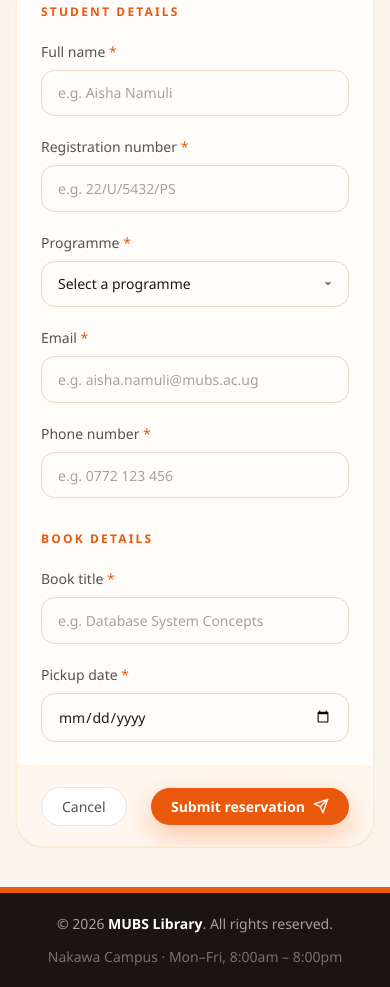
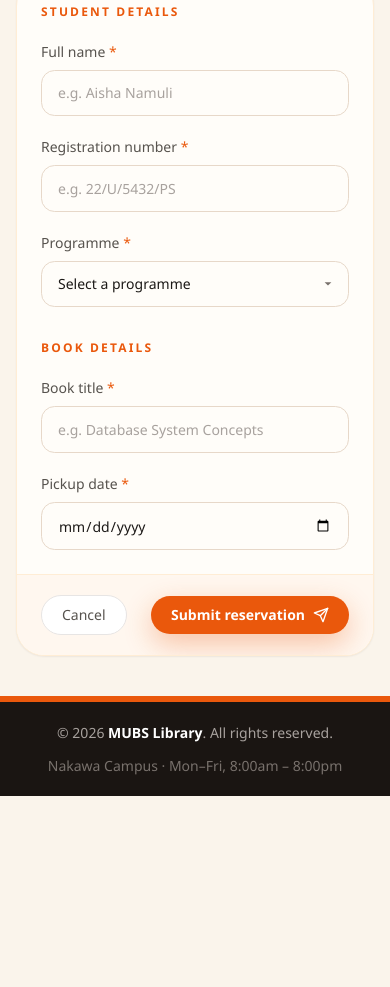
Before and after one commit to moshin-gyagenda/mubs-library-reservation-frontend, a plain HTML site: page create.html in a window 390 px wide. Shown: the part 661-1648 px from the top of the page. After the commit the page ends 1457 px from the top, so only its background shows below. Drawn offline with Linux system fonts and the light colour scheme.

Commit message:
Email and phone are removed from the reservation form

```diff
--- a/create.html
+++ b/create.html
@@ -97,17 +97,6 @@
                             </div>
                         </div>
 
-                        <div class="form-grid form-grid-2">
-                            <div class="field">
-                                <label for="email">Email <span class="req">*</span></label>
-                                <input id="email" name="email" type="email" required class="input-field" placeholder="e.g. aisha.namuli@mubs.ac.ug">
-                            </div>
-                            <div class="field">
-                                <label for="phone">Phone number <span class="req">*</span></label>
-                                <input id="phone" name="phone" type="tel" required class="input-field" placeholder="e.g. 0772 123 456">
-                            </div>
-                        </div>
-
                         <p class="section-label spaced">Book details</p>
 
                         <div class="form-grid form-grid-2">
```
Also changed, not shown: 1 other file.
